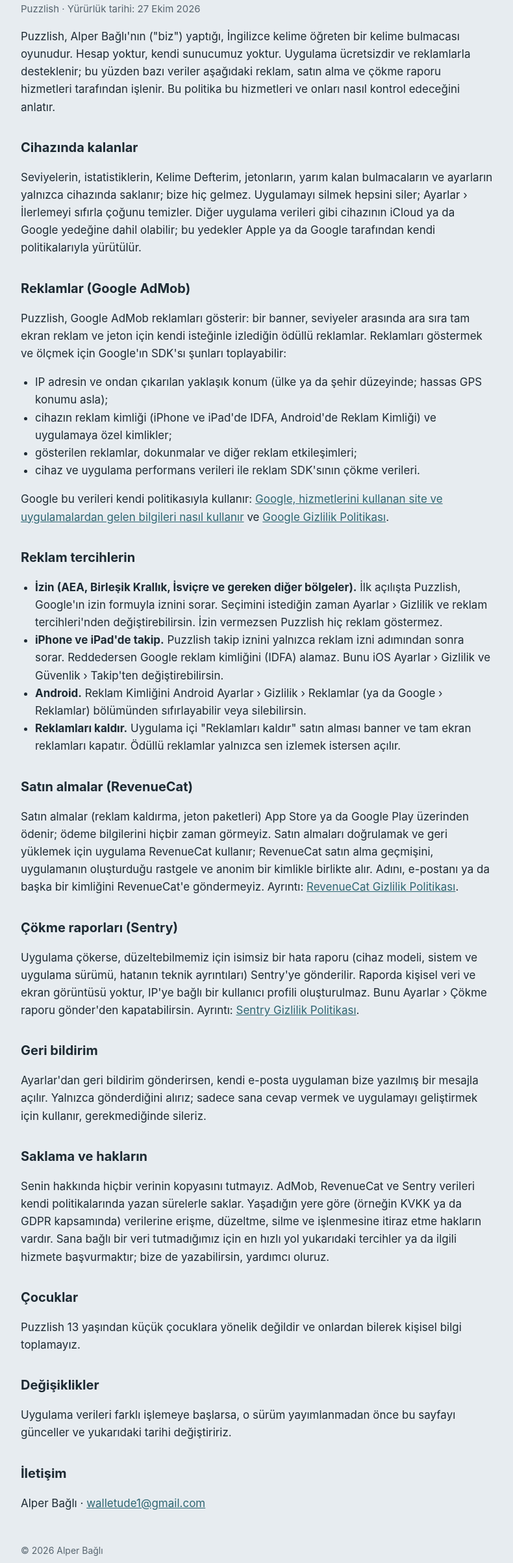
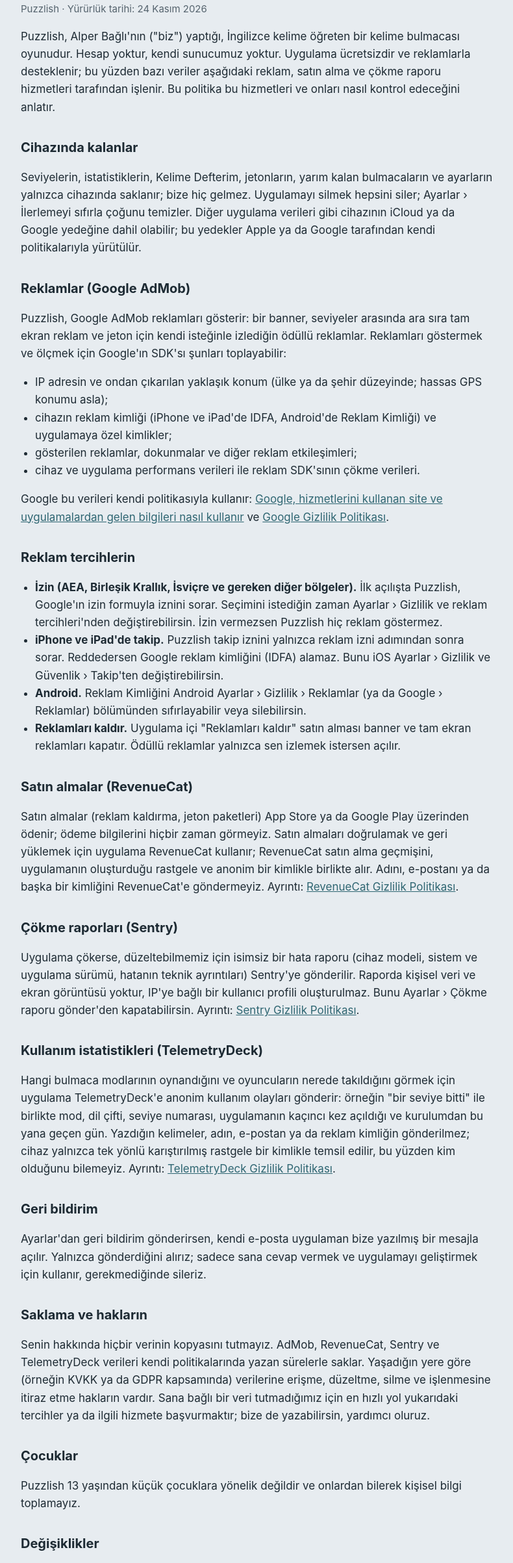
Before and after one commit to BagliApps/puzzlish, a plain HTML site: page privacy-tr.html in a window 1280 px wide. Shown: the part 131-2537 px from the top of the page at 65% size, without its empty margins (244-1034 px from the left). Drawn offline with Linux system fonts and the light colour scheme.

Commit message:
Privacy: anonymous usage statistics (TelemetryDeck); effective 24 Nov 2026

```diff
--- a/privacy-tr.html
+++ b/privacy-tr.html
@@ -4,7 +4,7 @@
 <meta charset="utf-8">
 <meta name="viewport" content="width=device-width, initial-scale=1">
 <title>Puzzlish Gizlilik Politikası</title>
-<meta name="description" content="Puzzlish verileri nasıl işler: reklamlar Google AdMob, satın almalar RevenueCat, isteğe bağlı çökme raporları Sentry. Hesap yok; ilerleme cihazında kalır.">
+<meta name="description" content="Puzzlish verileri nasıl işler: reklamlar Google AdMob, satın almalar RevenueCat, isteğe bağlı çökme raporları Sentry, anonim kullanım istatistikleri TelemetryDeck. Hesap yok; ilerleme cihazında kalır.">
 <link rel="icon" href="img/icon.jpg">
 <link rel="stylesheet" href="style.css">
 </head>
@@ -15,7 +15,7 @@
   <nav><a href="privacy-tr.html" aria-current="page">Gizlilik</a><a href="support-tr.html">Destek</a><a href="privacy.html" hreflang="en">English</a></nav>
 </header>
 <h1>Gizlilik Politikası</h1>
-<p class="muted">Puzzlish · Yürürlük tarihi: 27 Ekim 2026</p>
+<p class="muted">Puzzlish · Yürürlük tarihi: 24 Kasım 2026</p>
 
 <p>Puzzlish, Alper Bağlı'nın ("biz") yaptığı, İngilizce kelime öğreten bir kelime bulmacası oyunudur. Hesap yoktur, kendi sunucumuz yoktur. Uygulama ücretsizdir ve reklamlarla desteklenir; bu yüzden bazı veriler aşağıdaki reklam, satın alma ve çökme raporu hizmetleri tarafından işlenir. Bu politika bu hizmetleri ve onları nasıl kontrol edeceğini anlatır.</p>
 
@@ -46,11 +46,14 @@
 <h2>Çökme raporları (Sentry)</h2>
 <p>Uygulama çökerse, düzeltebilmemiz için isimsiz bir hata raporu (cihaz modeli, sistem ve uygulama sürümü, hatanın teknik ayrıntıları) Sentry'ye gönderilir. Raporda kişisel veri ve ekran görüntüsü yoktur, IP'ye bağlı bir kullanıcı profili oluşturulmaz. Bunu Ayarlar › Çökme raporu gönder'den kapatabilirsin. Ayrıntı: <a href="https://sentry.io/privacy/">Sentry Gizlilik Politikası</a>.</p>
 
+<h2>Kullanım istatistikleri (TelemetryDeck)</h2>
+<p>Hangi bulmaca modlarının oynandığını ve oyuncuların nerede takıldığını görmek için uygulama TelemetryDeck'e anonim kullanım olayları gönderir: örneğin "bir seviye bitti" ile birlikte mod, dil çifti, seviye numarası, uygulamanın kaçıncı kez açıldığı ve kurulumdan bu yana geçen gün. Yazdığın kelimeler, adın, e-postan ya da reklam kimliğin gönderilmez; cihaz yalnızca tek yönlü karıştırılmış rastgele bir kimlikle temsil edilir, bu yüzden kim olduğunu bilemeyiz. Ayrıntı: <a href="https://telemetrydeck.com/privacy/">TelemetryDeck Gizlilik Politikası</a>.</p>
+
 <h2>Geri bildirim</h2>
 <p>Ayarlar'dan geri bildirim gönderirsen, kendi e-posta uygulaman bize yazılmış bir mesajla açılır. Yalnızca gönderdiğini alırız; sadece sana cevap vermek ve uygulamayı geliştirmek için kullanır, gerekmediğinde sileriz.</p>
 
 <h2>Saklama ve hakların</h2>
-<p>Senin hakkında hiçbir verinin kopyasını tutmayız. AdMob, RevenueCat ve Sentry verileri kendi politikalarında yazan sürelerle saklar. Yaşadığın yere göre (örneğin KVKK ya da GDPR kapsamında) verilerine erişme, düzeltme, silme ve işlenmesine itiraz etme hakların vardır. Sana bağlı bir veri tutmadığımız için en hızlı yol yukarıdaki tercihler ya da ilgili hizmete başvurmaktır; bize de yazabilirsin, yardımcı oluruz.</p>
+<p>Senin hakkında hiçbir verinin kopyasını tutmayız. AdMob, RevenueCat, Sentry ve TelemetryDeck verileri kendi politikalarında yazan sürelerle saklar. Yaşadığın yere göre (örneğin KVKK ya da GDPR kapsamında) verilerine erişme, düzeltme, silme ve işlenmesine itiraz etme hakların vardır. Sana bağlı bir veri tutmadığımız için en hızlı yol yukarıdaki tercihler ya da ilgili hizmete başvurmaktır; bize de yazabilirsin, yardımcı oluruz.</p>
 
 <h2>Çocuklar</h2>
 <p>Puzzlish 13 yaşından küçük çocuklara yönelik değildir ve onlardan bilerek kişisel bilgi toplamayız.</p>
```
Also changed, not shown: privacy.html (+6 -3 lines).
